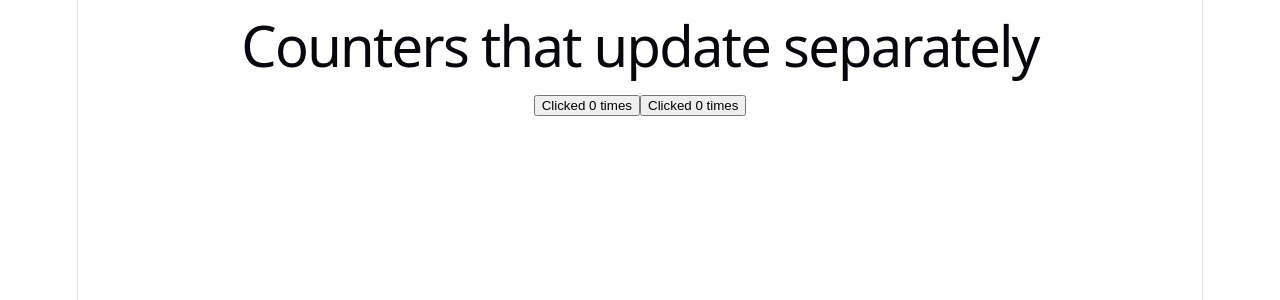
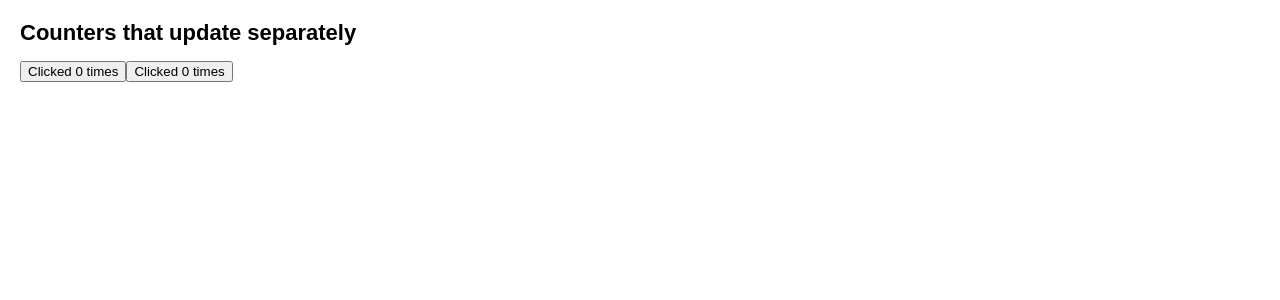
Before and after one commit to Brandon-HB-10/aprendiendo-react, a React (Vite) app in the folder mi-primer-react/: page / in a window 1280 px wide. Shown: the top 300 px of the page. Built offline with nearby package versions, Linux system fonts and the light colour scheme.

Commit message:
tres en raya - estilos

```diff
--- a/mi-primer-react/src/index.css
+++ b/mi-primer-react/src/index.css
@@ -1,111 +1,90 @@
-:root {
-  --text: #6b6375;
-  --text-h: #08060d;
-  --bg: #fff;
-  --border: #e5e4e7;
-  --code-bg: #f4f3ec;
-  --accent: #aa3bff;
-  --accent-bg: rgba(170, 59, 255, 0.1);
-  --accent-border: rgba(170, 59, 255, 0.5);
-  --social-bg: rgba(244, 243, 236, 0.5);
-  --shadow:
-    rgba(0, 0, 0, 0.1) 0 10px 15px -3px, rgba(0, 0, 0, 0.05) 0 4px 6px -2px;
-
-  --sans: system-ui, 'Segoe UI', Roboto, sans-serif;
-  --heading: system-ui, 'Segoe UI', Roboto, sans-serif;
-  --mono: ui-monospace, Consolas, monospace;
-
-  font: 18px/145% var(--sans);
-  letter-spacing: 0.18px;
-  color-scheme: light dark;
-  color: var(--text);
-  background: var(--bg);
-  font-synthesis: none;
-  text-rendering: optimizeLegibility;
-  -webkit-font-smoothing: antialiased;
-  -moz-osx-font-smoothing: grayscale;
-
-  @media (max-width: 1024px) {
-    font-size: 16px;
-  }
-}
-
-@media (prefers-color-scheme: dark) {
-  :root {
-    --text: #9ca3af;
-    --text-h: #f3f4f6;
-    --bg: #16171d;
-    --border: #2e303a;
-    --code-bg: #1f2028;
-    --accent: #c084fc;
-    --accent-bg: rgba(192, 132, 252, 0.15);
-    --accent-border: rgba(192, 132, 252, 0.5);
-    --social-bg: rgba(47, 48, 58, 0.5);
-    --shadow:
-      rgba(0, 0, 0, 0.4) 0 10px 15px -3px, rgba(0, 0, 0, 0.25) 0 4px 6px -2px;
-  }
-
-  #social .button-icon {
-    filter: invert(1) brightness(2);
-  }
+* {
+  box-sizing: border-box;
 }
 
 body {
-  margin: 0;
+  font-family: sans-serif;
+  margin: 20px;
+  padding: 0;
 }
 
-#root {
-  width: 1126px;
-  max-width: 100%;
-  margin: 0 auto;
-  text-align: center;
-  border-inline: 1px solid var(--border);
-  min-height: 100svh;
-  display: flex;
-  flex-direction: column;
+h1 {
+  margin-top: 0;
+  font-size: 22px;
+}
+
+h2 {
+  margin-top: 0;
+  font-size: 20px;
+}
+
+h3 {
+  margin-top: 0;
+  font-size: 18px;
+}
+
+h4 {
+  margin-top: 0;
+  font-size: 16px;
+}
+
+h5 {
+  margin-top: 0;
+  font-size: 14px;
+}
+
+h6 {
+  margin-top: 0;
+  font-size: 12px;
+}
+
+code {
+  font-size: 1.2em;
+}
+
+ul {
+  padding-inline-start: 20px;
+}
+
+* {
   box-sizing: border-box;
 }
 
-h1,
-h2 {
-  font-family: var(--heading);
-  font-weight: 500;
-  color: var(--text-h);
+body {
+  font-family: sans-serif;
+  margin: 20px;
+  padding: 0;
 }
 
-h1 {
-  font-size: 56px;
-  letter-spacing: -1.68px;
-  margin: 32px 0;
-  @media (max-width: 1024px) {
-    font-size: 36px;
-    margin: 20px 0;
-  }
-}
-h2 {
+.square {
+  background: #fff;
+  border: 1px solid #999;
+  float: left;
   font-size: 24px;
-  line-height: 118%;
-  letter-spacing: -0.24px;
-  margin: 0 0 8px;
-  @media (max-width: 1024px) {
-    font-size: 20px;
-  }
-}
-p {
-  margin: 0;
+  font-weight: bold;
+  line-height: 34px;
+  height: 34px;
+  margin-right: -1px;
+  margin-top: -1px;
+  padding: 0;
+  text-align: center;
+  width: 34px;
 }
 
-code,
-.counter {
-  font-family: var(--mono);
-  display: inline-flex;
-  border-radius: 4px;
-  color: var(--text-h);
+.board-row:after {
+  clear: both;
+  content: '';
+  display: table;
 }
 
-code {
-  font-size: 15px;
-  line-height: 135%;
-  padding: 4px 8px;
-  background: var(--code-bg);
+.status {
+  margin-bottom: 10px;
 }
+.game {
+  display: flex;
+  flex-direction: row;
+}
+
+.game-info {
+  margin-left: 20px;
+}
```
